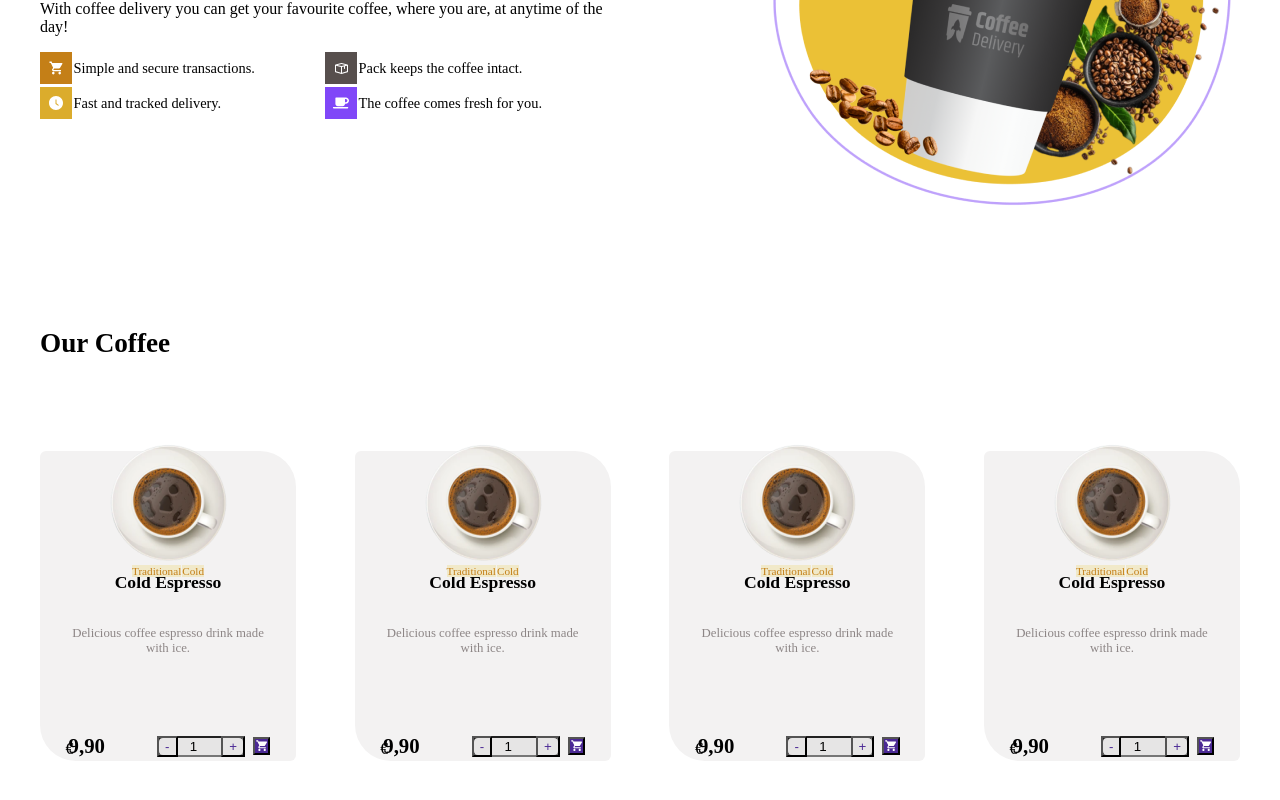
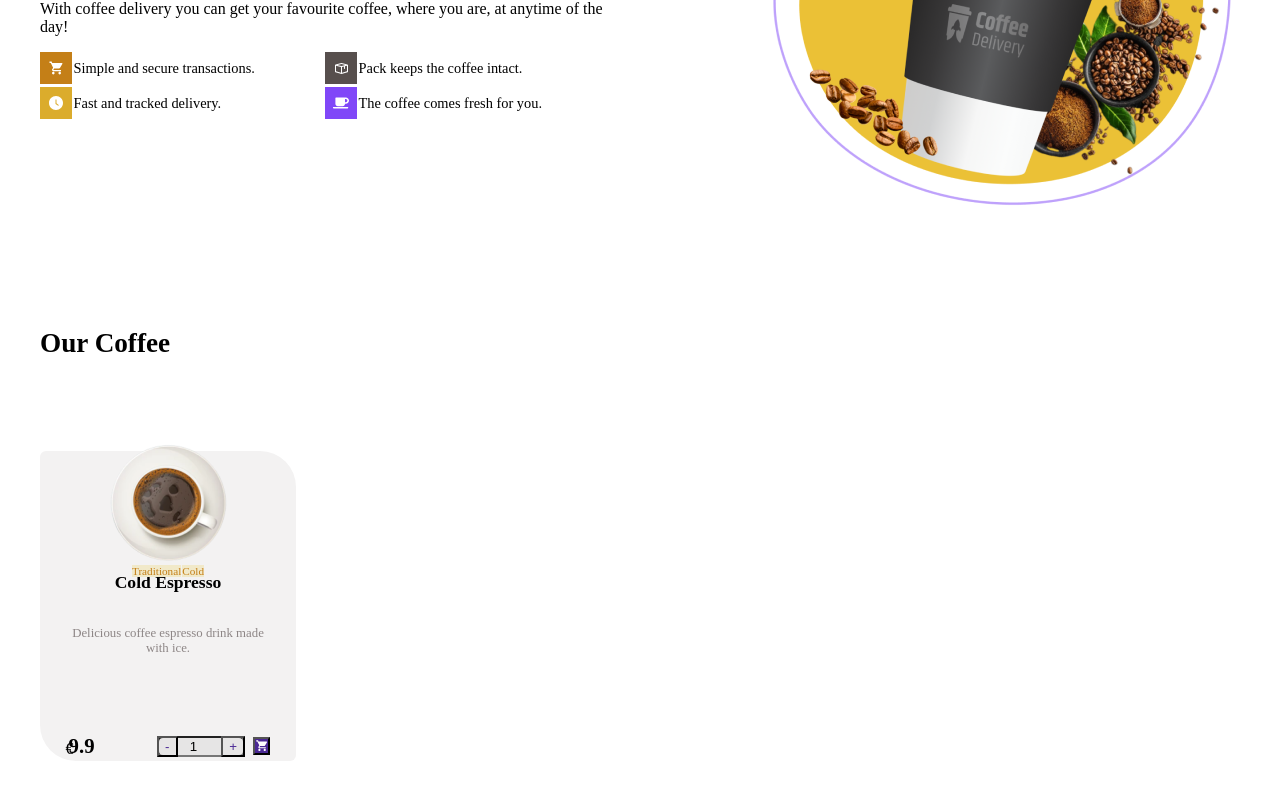
Before and after one commit to diebraga/delivery_coffee, a React (Vite) app: page / in a window 1280 px wide. Shown: the part 356-1156 px from the top of the page. Built offline with nearby package versions, Linux system fonts and the light colour scheme; the HTML template or start-up script is replaced by a standard one.

Commit message:
consume products from fake data

```diff
--- a/src/components/OurCoffes/CoffeeCard.tsx
+++ b/src/components/OurCoffes/CoffeeCard.tsx
@@ -46,14 +46,14 @@ export function CoffeeCard({ imageSrc, tags, content, title, price }: Props) {
           spacing={'1'}
           mt='2'
         >
-          {tags.map((tag, i) => {
+          {tags.map((tag) => {
             return (
               <Tag
                 size='sm'
                 bg='#F1E9C9'
                 color={'#C47F17'}
                 fontSize='0.7rem'
-                key={i}
+                key={tag.label}
               >
                 {tag.label}
               </Tag>
--- a/src/components/OurCoffes/index.tsx
+++ b/src/components/OurCoffes/index.tsx
@@ -2,12 +2,14 @@ import { Flex, Heading, Wrap, WrapItem } from "@chakra-ui/react";
 import Cafe from '../../assets/coffee/cold_espresso.png'
 import { useWindowSize } from "../../hooks/useWindowSize";
 import { CoffeeCard } from "./CoffeeCard";
+import products from "../../data/products.json";
 
 export function OurCoffes() {
   const { width } = useWindowSize()
   return (
     <Flex
       flexDir={'column'}
+      pb='50px'
     >
       <Heading
         as='h2'
@@ -17,55 +19,19 @@ export function OurCoffes() {
         Our Coffee
       </Heading>
       <Wrap mt='49px' justify={width && width > 821 ? 'space-between' : 'space-around'}>
-        <WrapItem>
-          <CoffeeCard
-            imageSrc={Cafe}
-            tags={[
-              { label: 'Traditional' },
-              { label: 'Cold' }
-            ]}
-            title={'Cold Espresso'}
-            content={'Delicious coffee espresso drink made with ice.'}
-            price={'9,90'}
-          />
-        </WrapItem>
-
-        <WrapItem>
-          <CoffeeCard
-            imageSrc={Cafe}
-            tags={[
-              { label: 'Traditional' },
-              { label: 'Cold' }
-            ]}
-            title={'Cold Espresso'}
-            content={'Delicious coffee espresso drink made with ice.'}
-            price={'9,90'}
-          />
-        </WrapItem>
-        <WrapItem>
-          <CoffeeCard
-            imageSrc={Cafe}
-            tags={[
-              { label: 'Traditional' },
-              { label: 'Cold' }
-            ]}
-            title={'Cold Espresso'}
-            content={'Delicious coffee espresso drink made with ice.'}
-            price={'9,90'}
-          />
-        </WrapItem>
-        <WrapItem>
-          <CoffeeCard
-            imageSrc={Cafe}
-            tags={[
-              { label: 'Traditional' },
-              { label: 'Cold' }
-            ]}
-            title={'Cold Espresso'}
-            content={'Delicious coffee espresso drink made with ice.'}
-            price={'9,90'}
-          />
-        </WrapItem>
+        {products.map(product => {
+          return (
+            <WrapItem key={product.id}>
+              <CoffeeCard
+                imageSrc={product.picture}
+                tags={product.tags}
+                title={product.title}
+                content={product.content}
+                price={String(product.price)}
+              />
+            </WrapItem>
+          )
+        })}
       </Wrap>
     </Flex>
   )
--- /dev/null
+++ b/src/data/products.json
@@ -0,0 +1,20 @@
+[
+  {
+    "id": 1,
+    "ref": "@cold_espresso",
+    "picture": "/src/assets/coffee/cold_espresso.png",
+    "tags": [
+      {
+        "id": 1,
+        "label": "Traditional"
+      },
+      {
+        "id": 2,
+        "label": "Cold"
+      }
+    ],
+    "title": "Cold Espresso",
+    "content": "Delicious coffee espresso drink made with ice.",
+    "price": 9.90
+  }
+]
```
